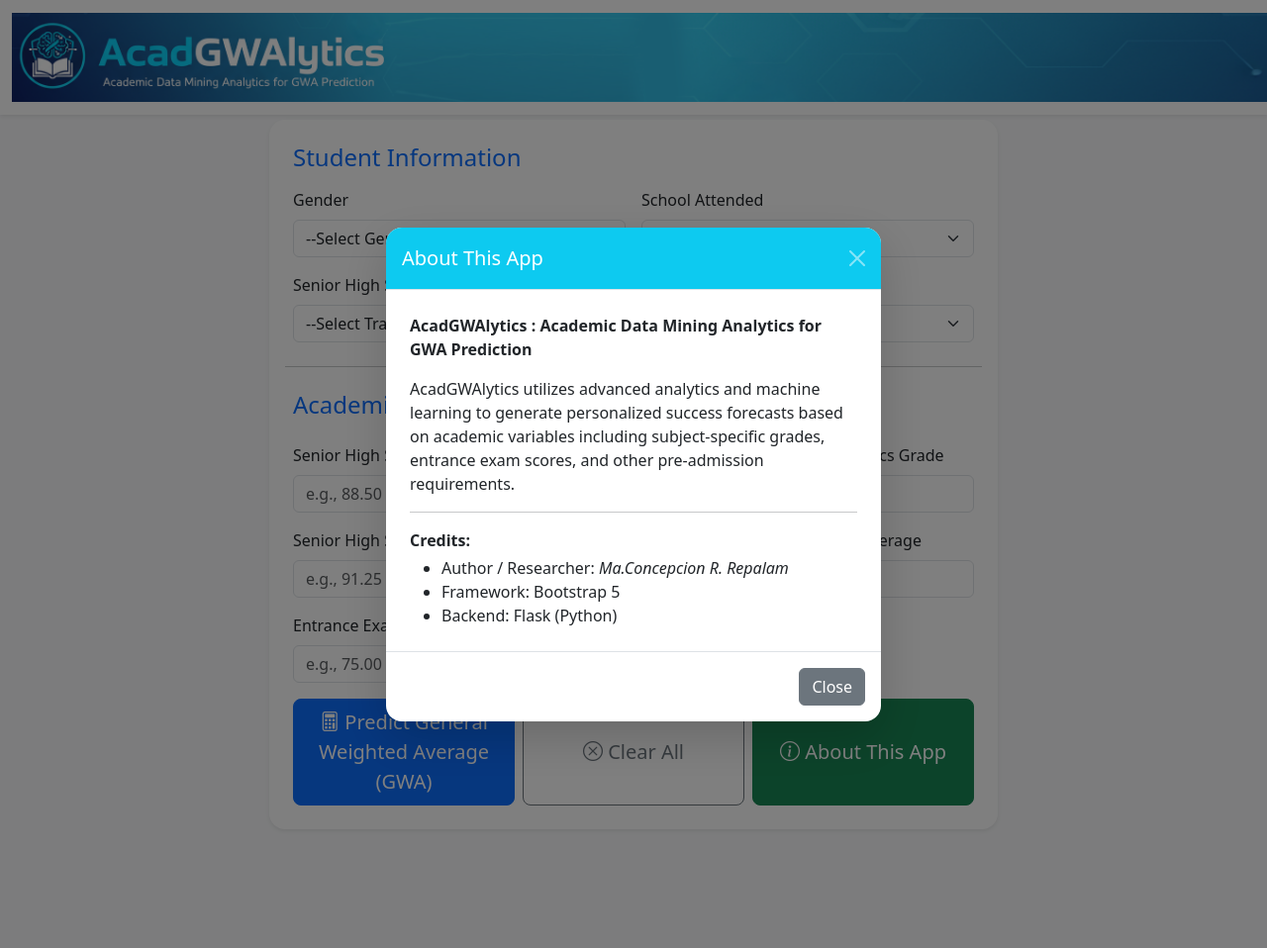
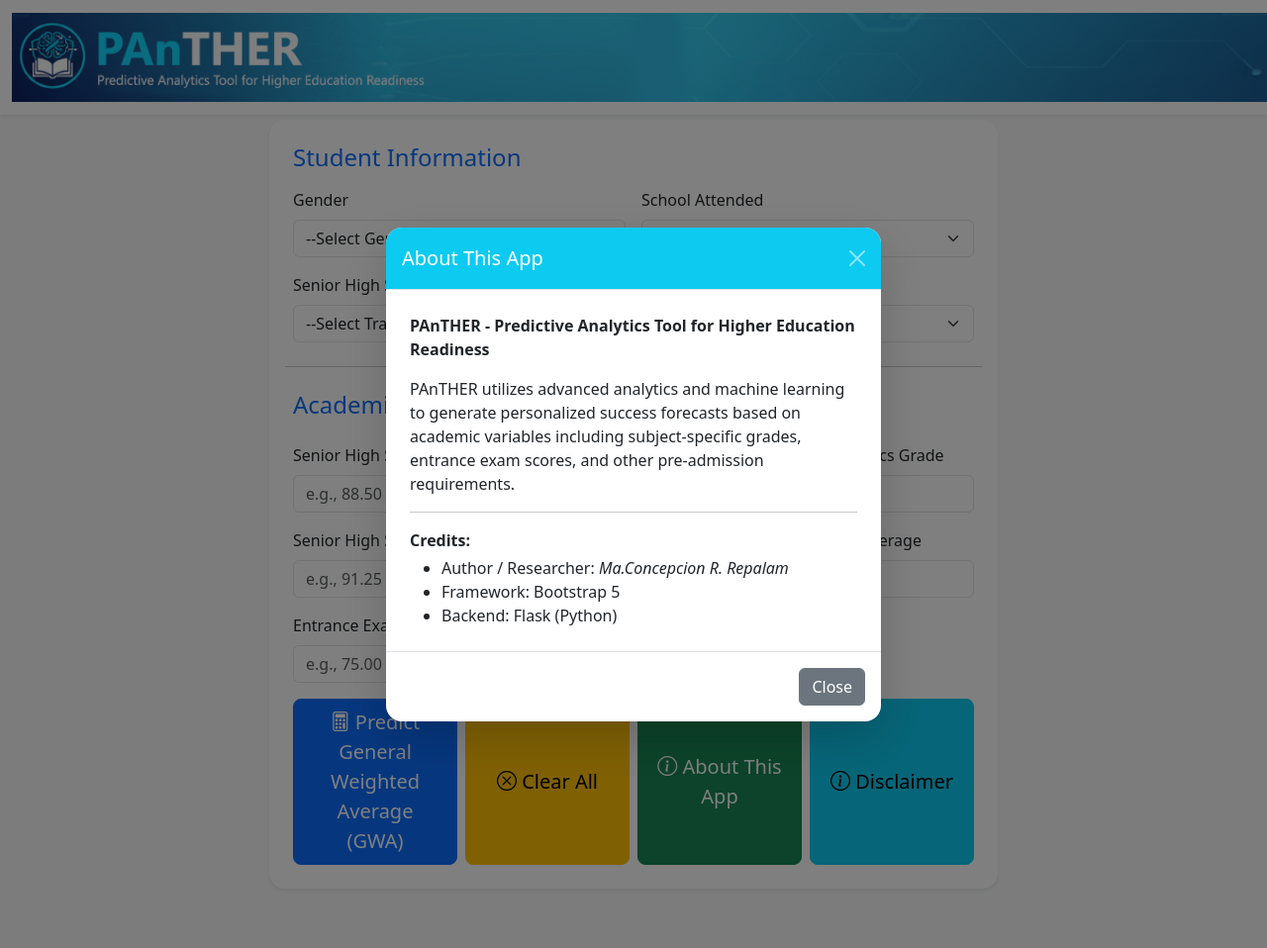
Before and after one commit to Breymar34/AcadGWAlytics, a Flask app: page / in a window 1280 px wide, after a click that opens the changed part. Shown: the whole page at 99% size. Run offline with Flask 3, Linux system fonts and the light colour scheme; parts of the project's set-up code (start-up, migrations or seed data) failed here and were passed over.

Commit message:
updated logo and disclaimer

```diff
--- a/templates/index.html
+++ b/templates/index.html
@@ -77,8 +77,8 @@
         <button type="button" class="btn-close btn-close-white" data-bs-dismiss="modal" aria-label="Close"></button>
       </div>
       <div class="modal-body p-4">
-        <p><strong>AcadGWAlytics : Academic Data Mining Analytics for GWA Prediction</strong></p>
-        <p>AcadGWAlytics utilizes advanced analytics and machine learning to generate personalized success forecasts based on academic variables including subject-specific grades, entrance exam scores, and other pre-admission requirements.</p>
+        <p><strong>PAnTHER - Predictive Analytics Tool for Higher Education Readiness </strong></p>
+        <p>PAnTHER utilizes advanced analytics and machine learning to generate personalized success forecasts based on academic variables including subject-specific grades, entrance exam scores, and other pre-admission requirements.</p>
         <hr>
         <p class="mb-1"><strong>Credits:</strong></p>
         <ul class="mb-0">
@@ -86,6 +86,25 @@
           <li>Framework: Bootstrap 5</li>
           <li>Backend: Flask (Python)</li>
         </ul>
+      </div>
+      <div class="modal-footer">
+        <button type="button" class="btn btn-secondary" data-bs-dismiss="modal">Close</button>
+      </div>
+    </div>
+  </div>
+</div>
+
+<!-- Disclaimer / Credits Modal -->
+<div class="modal fade" id="disclaimerModal" tabindex="-1" aria-labelledby="disclaimerModalLabel" aria-hidden="true">
+  <div class="modal-dialog modal-dialog-centered">
+    <div class="modal-content shadow-lg border-0 rounded-4">
+      <div class="modal-header bg-info text-white rounded-top-4">
+        <h5 class="modal-title" id="disclaimerModalLabel">PAnTHER - Predictive Analytics Tool for Higher Education Readiness </h5>
+        <button type="button" class="btn-close btn-close-white" data-bs-dismiss="modal" aria-label="Close"></button>
+      </div>
+      <div class="modal-body p-4">
+        <p><strong>Disclaimer</strong></p>
+        <p><i class="fa fa-align-justify" aria-hidden="true">The predictions generated by this application are based on available data and analytical models. They are intended solely for informational purposes and should not be interpreted as definitive assessments or judgments of a student's potential or abilities. The application does not claim to determine or assume the actual academic performance or potential of any student.</i></p>
       </div>
       <div class="modal-footer">
         <button type="button" class="btn btn-secondary" data-bs-dismiss="modal">Close</button>
@@ -216,13 +235,18 @@
                 </button>
 
                 <!-- JS-driven: clears all inputs to blank -->
-                <button type="button" id="clearBtn" class="btn btn-outline-secondary btn-lg w-100 w-md-auto">
+                <button type="button" id="clearBtn" class="btn btn-warning btn-lg w-100 w-md-auto">
                   <i class="bi bi-x-circle"></i> Clear All
                 </button>
 
                 <!-- About Button -->
                 <button type="button" data-bs-toggle="modal" data-bs-target="#aboutModal" class="btn btn-success btn-lg w-100 w-md-auto">
                   <i class="bi bi-info-circle"></i> About This App
+                </button>
+
+                <!-- Disclaimer Button -->
+                <button type="button" data-bs-toggle="modal" data-bs-target="#disclaimerModal" class="btn btn-info btn-lg w-100 w-md-auto">
+                  <i class="bi bi-info-circle"></i> Disclaimer
                 </button>
               </div>
 
@@ -439,6 +463,7 @@
 
         </div>
         <div class="modal-footer">
+          <button type="button" data-bs-toggle="modal" data-bs-target="#disclaimerModal" class="btn btn-info">View Disclaimer</button>
           <button type="button" class="btn btn-secondary" data-bs-dismiss="modal">Close</button>
         </div>
       </div>
```
Also changed, not shown: static/images/logo_gwa-.png (added), static/images/logo_gwa.png, 1 other file.
